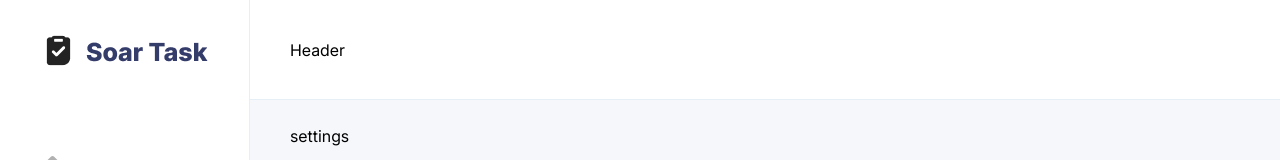
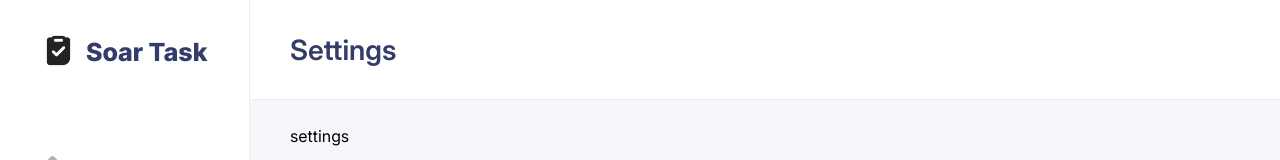
Before and after one commit to mmilad75/soar, a React (Vite) app: page /settings in a window 1280 px wide. Shown: the top 160 px of the page. Built offline with nearby package versions, Linux system fonts and the light colour scheme.

Commit message:
implement page title

```diff
--- a/src/components/Layout/Header/Header.tsx
+++ b/src/components/Layout/Header/Header.tsx
@@ -1,5 +1,11 @@
+import PageTitle from './PageTitle';
+
 const Header: React.FC = () => {
-  return <header className="flex items-center h-header px-10 border-b border-b-sky">Header</header>;
+  return (
+    <header className="flex items-center justify-between h-header px-10 border-b border-b-sky">
+      <PageTitle />
+    </header>
+  );
 };
 
 export default Header;
--- /dev/null
+++ b/src/components/Layout/Header/PageTitle.tsx
@@ -0,0 +1,18 @@
+import { useMemo } from 'react';
+import { useLocation } from 'react-router';
+
+const PageTitle: React.FC = () => {
+  const location = useLocation();
+
+  const pageTitle = useMemo(() => {
+    if (location.pathname === '/') {
+      return 'Overview';
+    }
+
+    return location.pathname.substring(1);
+  }, [location.pathname]);
+
+  return <h1 className="text-primary text-h1 font-semibold capitalize">{pageTitle}</h1>;
+};
+
+export default PageTitle;
--- a/tailwind.config.js
+++ b/tailwind.config.js
@@ -16,6 +16,7 @@ export default {
     textColor: {
       base: '#232323',
       subdued: '#B1B1B1',
+      primary: '#343C6A',
     },
     fill: {
       base: '#232323',
@@ -30,6 +31,10 @@ export default {
       width: {
         sidebar: 250,
       },
+      fontSize: {
+        h1: ['1.75rem', '2.125rem'],
+        h2: ['1.375rem', '1.625rem'],
+      },
     },
   },
   safelist: [
```
